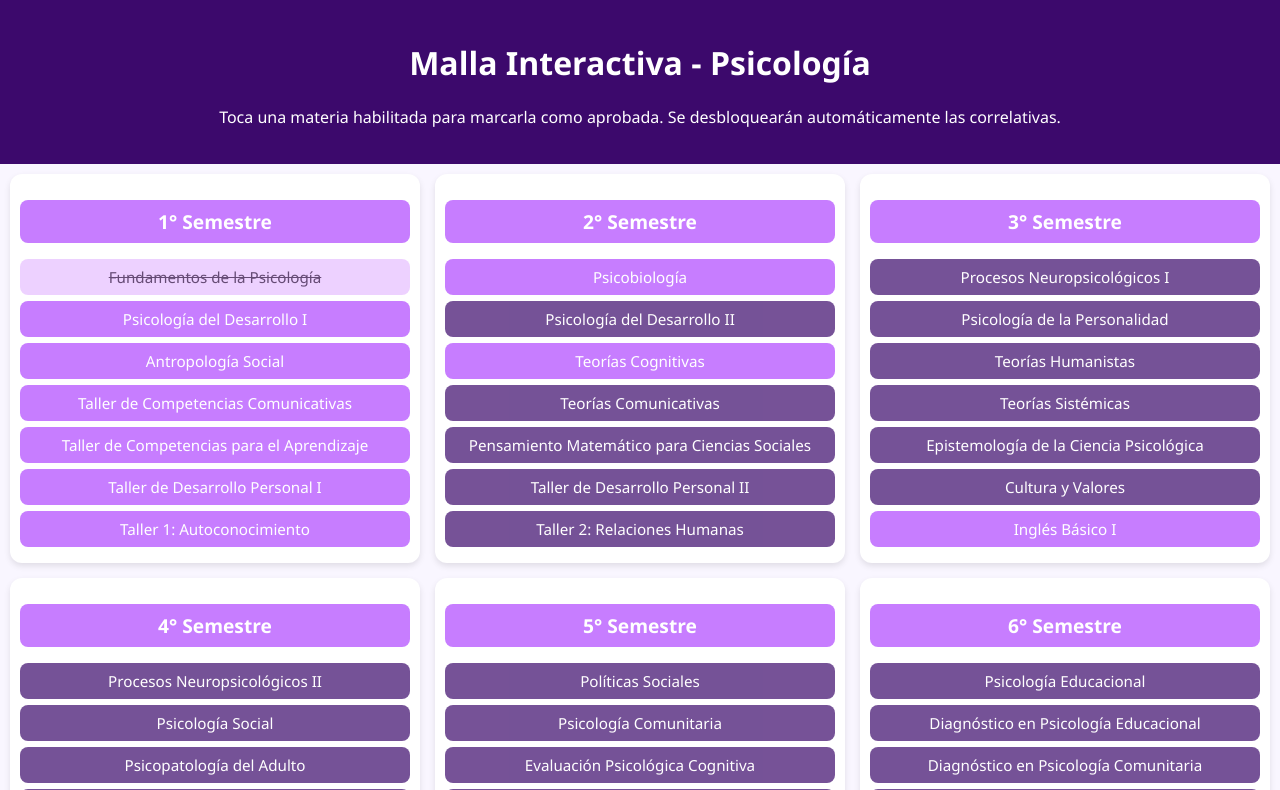
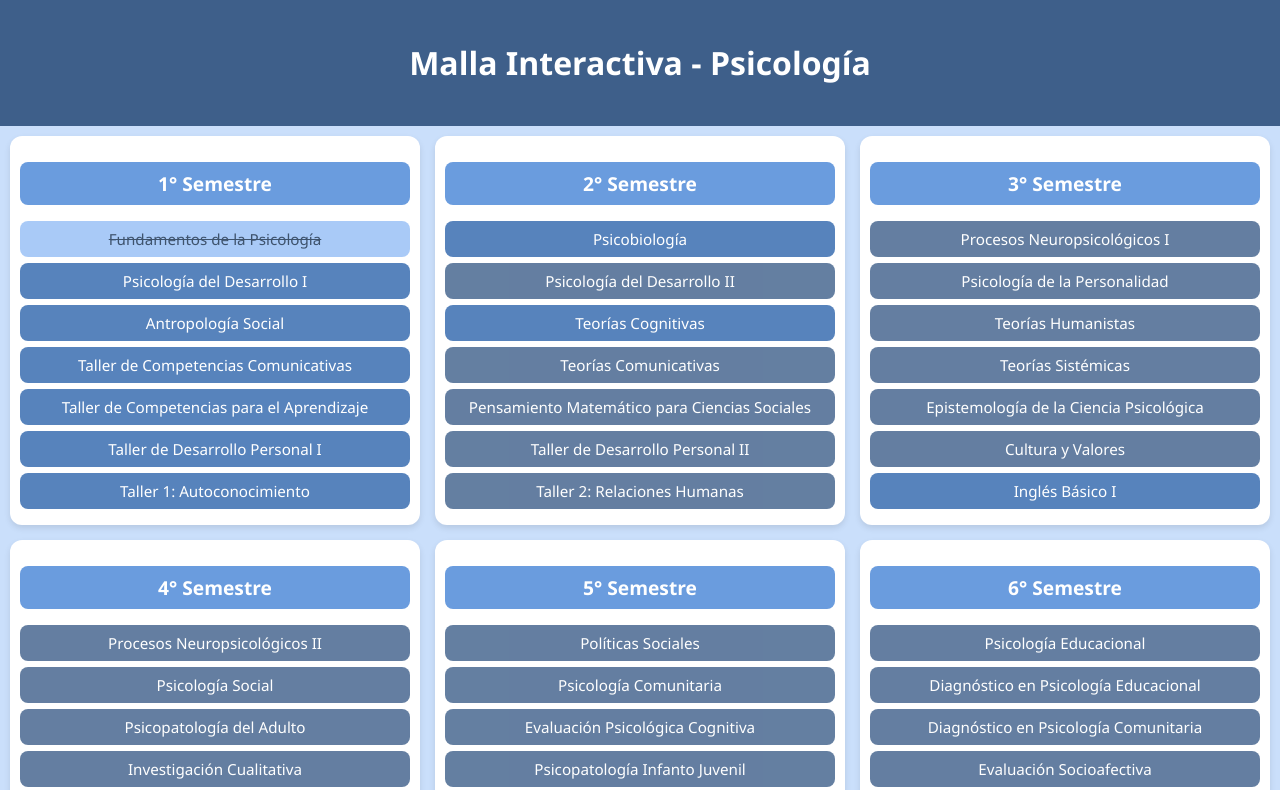
Before and after one commit to pucca-s/PSICOLOG-A, a plain HTML site: page index.html in a window 1280 px wide. Both pictures are taken after a click on the element "Fundamentos de la Psicología". Shown: the top 790 px of the page. Drawn offline with Linux system fonts and the light colour scheme.

Commit message:
Update index.html

```diff
--- a/index.html
+++ b/index.html
@@ -7,15 +7,15 @@
 <style>
   body {
     font-family: "Segoe UI", Arial, sans-serif;
-    background: #f9f6ff;
-    color: #2a033e;
+    background: #cadffb; /* fondo claro */
+    color: #1f2e45;
     margin: 0;
     padding: 0;
   }
   header {
     text-align: center;
     padding: 20px;
-    background: #3C096C;
+    background: #3e5f8a; /* azul más oscuro */
     color: white;
   }
   .container {
@@ -34,7 +34,7 @@
   }
   .semestre h2 {
     text-align: center;
-    background: #C77DFF;
+    background: #6a9cde; /* azul intermedio brillante */
     color: white;
     padding: 8px;
     border-radius: 8px;
@@ -50,26 +50,26 @@
     cursor: pointer;
   }
   .bloqueada {
-    background: #3C096C;
+    background: #3e5f8a; /* azul oscuro */
     color: white;
     cursor: not-allowed;
-    opacity: 0.7;
+    opacity: 0.8;
   }
   .habilitada {
-    background: #C77DFF;
+    background: #5783bc; /* azul medio */
     color: white;
   }
   .aprobada {
-    background: #EBC9FF;
+    background: #a0c5f7; /* azul claro suave */
     text-decoration: line-through;
-    color: #4b2c5e;
-    opacity: 0.85;
+    color: #2a415e;
+    opacity: 0.9;
   }
   .btn-reset {
     display: block;
     margin: 20px auto;
     padding: 12px 20px;
-    background: #3C096C;
+    background: #3e5f8a; /* azul oscuro */
     color: white;
     border: none;
     border-radius: 8px;
@@ -78,7 +78,7 @@
     transition: background 0.3s;
   }
   .btn-reset:hover {
-    background: #5a189a;
+    background: #5783bc; /* azul medio */
   }
   @media(max-width: 768px) {
     .container {flex-direction: column; align-items: center;}
@@ -89,8 +89,8 @@
 
 <header>
   <h1>Malla Interactiva - Psicología</h1>
-  <p>Toca una materia habilitada para marcarla como aprobada. Se desbloquearán automáticamente las correlativas.</p>
 </header>
+
 
 <div class="container">
 
```
